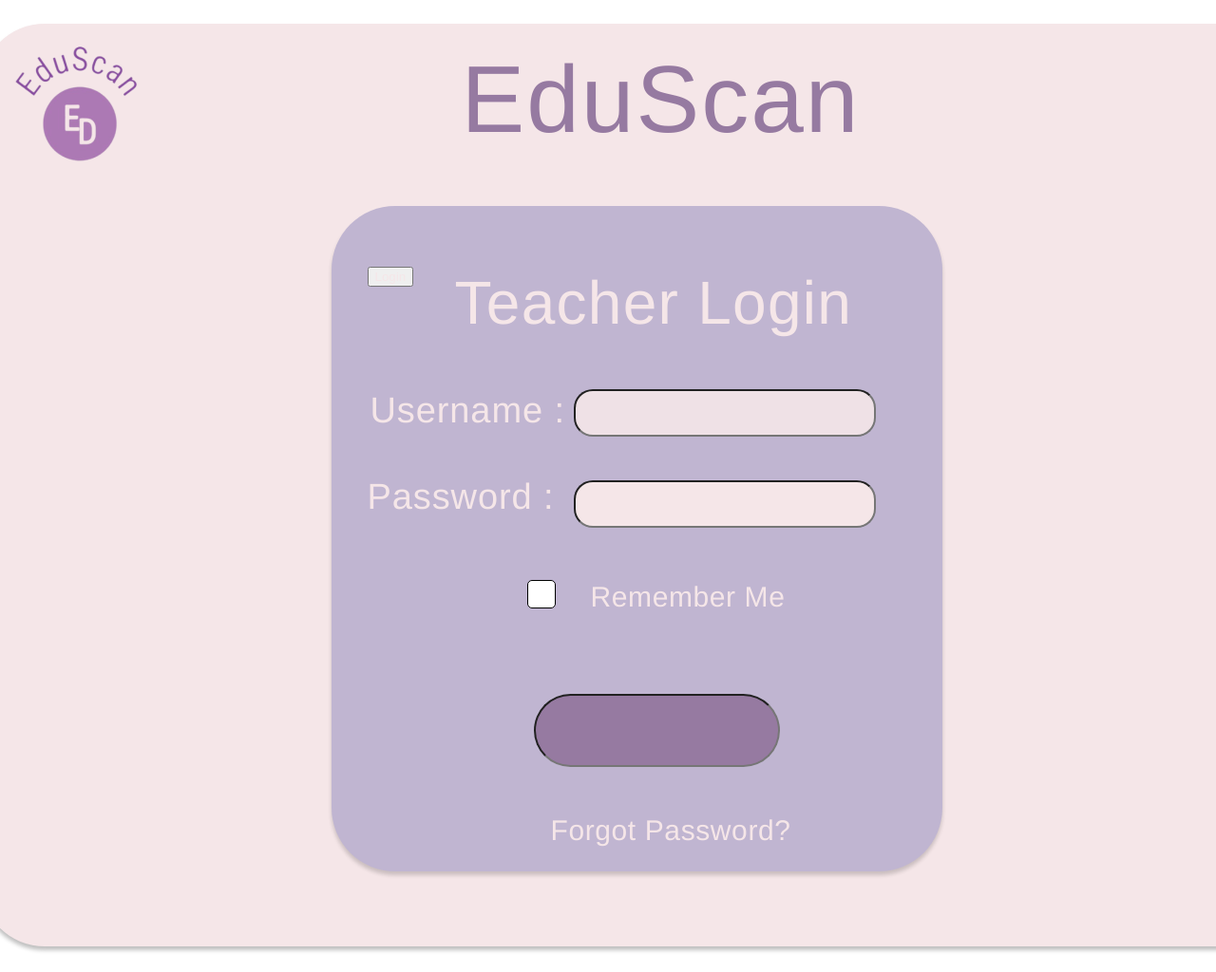
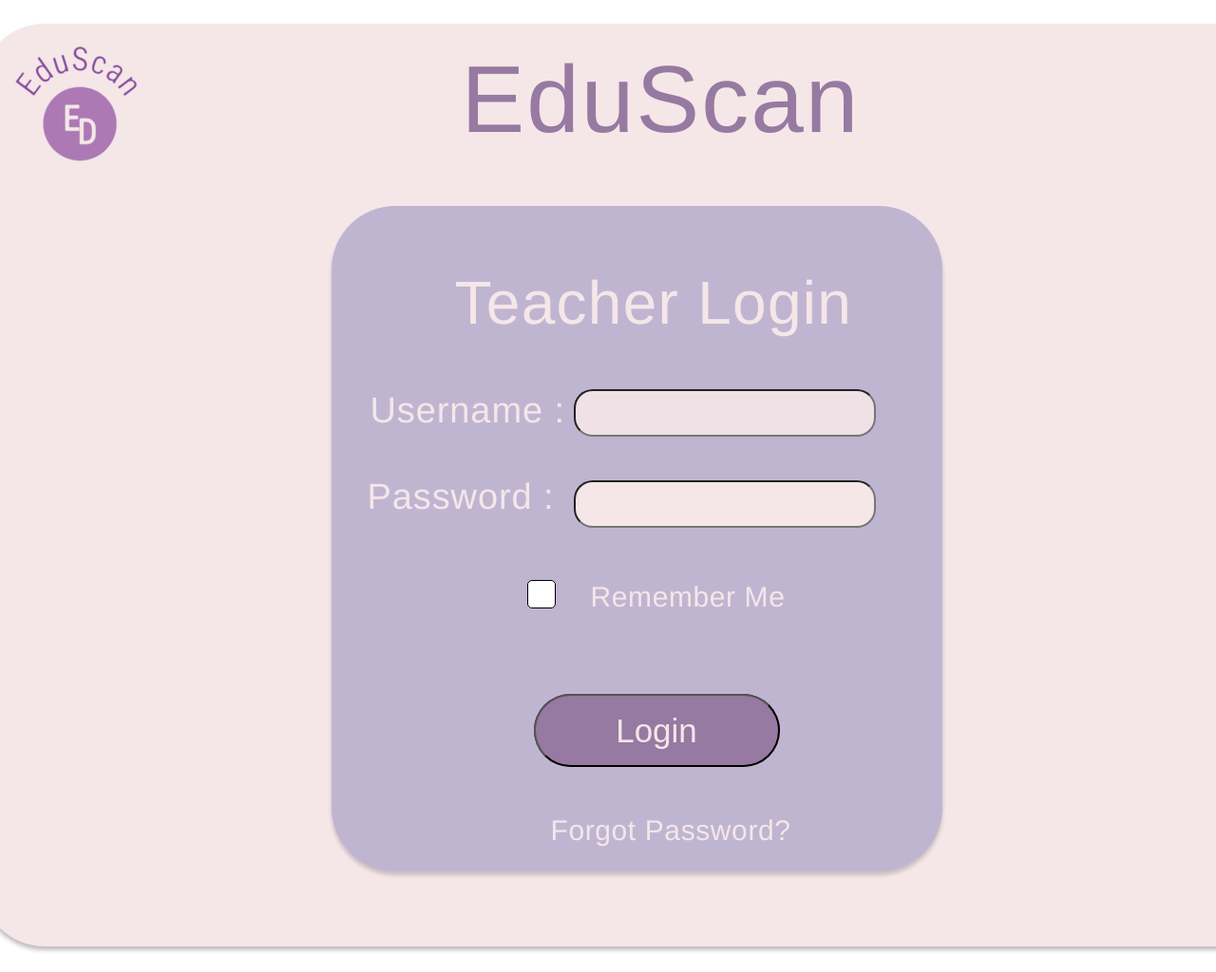
Before and after one commit to taniaban2712/EduScan, a Flask app: page /teacherlogin.html in a window 1280 px wide. Shown: the whole page at 95% size. Run offline with Flask 3, Linux system fonts and the light colour scheme; some libraries are stand-ins or nearby versions.

Commit message:
Update teacherlogin.html

```diff
--- a/templates/teacherlogin.html
+++ b/templates/teacherlogin.html
@@ -23,7 +23,7 @@
               <div class="text-wrapper-5">Remember Me</div>
               <div class="text-wrapper-6">Forgot Password?</div>
               <input class="rectangle-4"></input>
-              <div class="text-wrapper-7"><button type="submit"style="color:#f5e6e8">Login</button></div>
+              <button class="rectangle-4" type="submit"style="color:#f5e6e8">Login</button>
             </form>
             </div>
           </div>
```
